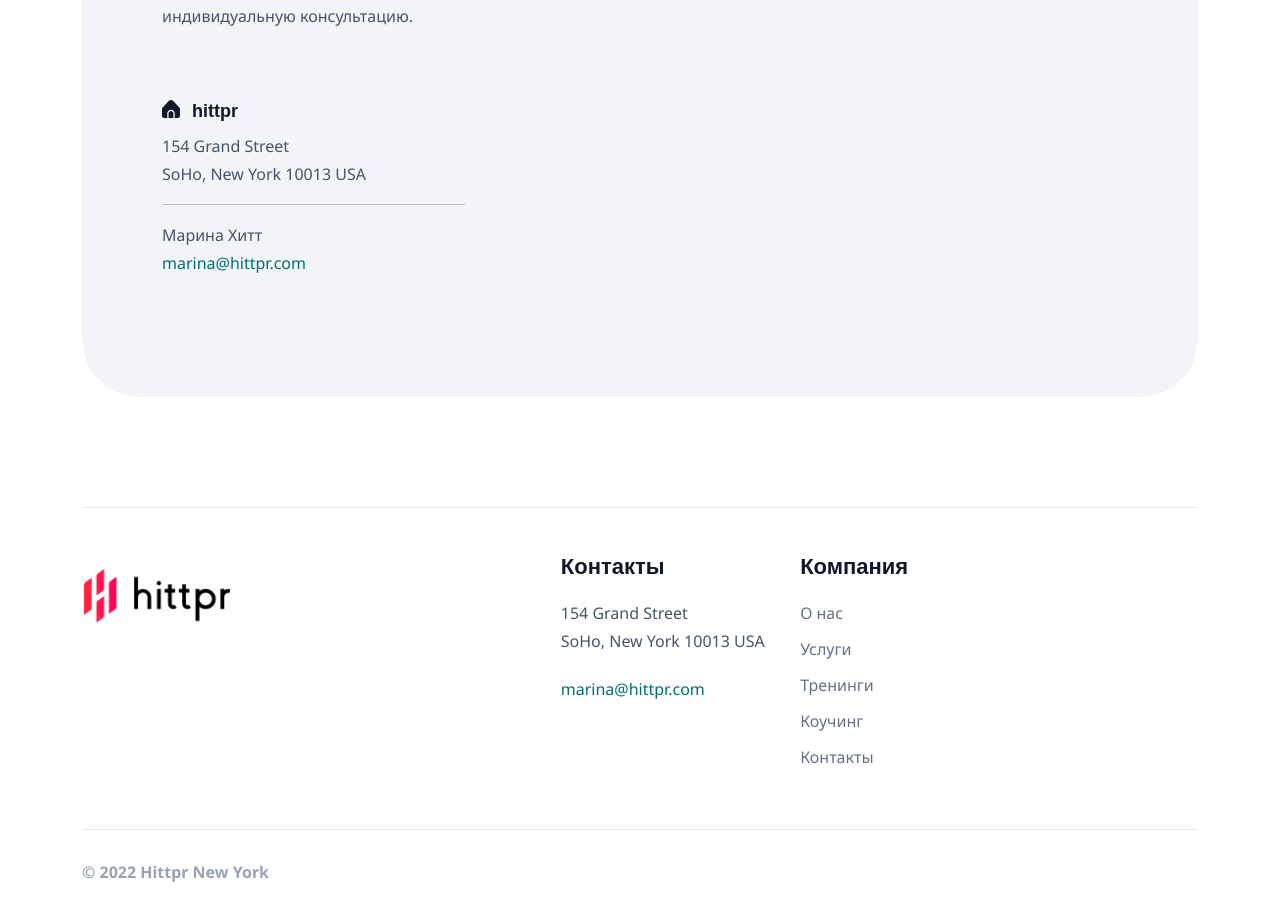
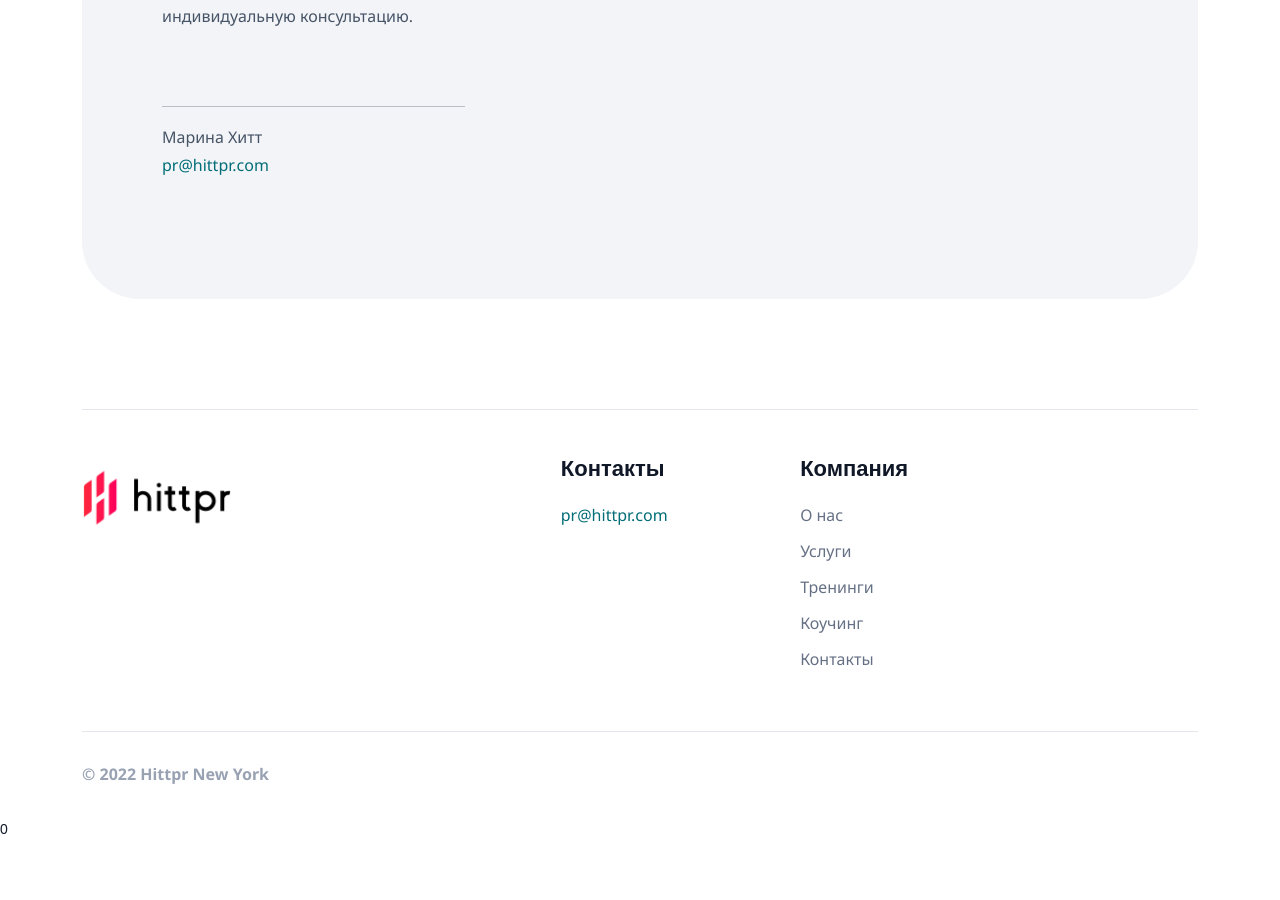
Before and after one commit to olegchursin/hittpr-new, a Next.js app: page /contact in a window 1280 px wide. Shown: the part 562-1462 px from the top of the page. After the commit the page ends 1403 px from the top, so only its background shows below. Built offline with nearby package versions, Linux system fonts and the light colour scheme; a web font is replaced by a local one.

Commit message:
fix: Update contact info

```diff
--- a/components/elements/EmailLink.tsx
+++ b/components/elements/EmailLink.tsx
@@ -2,8 +2,8 @@ import React from 'react';
 
 const EmailLink = () => {
   return (
-    <a href="mailto:marina@hittpr.com?subject = Контакт - hittpr.com">
-      marina@hittpr.com
+    <a href="mailto:pr@hittpr.com?subject = Контакт - hittpr.com">
+      pr@hittpr.com
     </a>
   );
 };
--- a/components/layout/Footer.tsx
+++ b/components/layout/Footer.tsx
@@ -29,12 +29,6 @@ const Footer = () => {
             <div className="col-lg-3 width-20 mb-30">
               <h4 className="text-heading-5">Контакты</h4>
               <div className="mt-20 text-body-text color-gray-600">
-                154 Grand Street
-              </div>
-              <div className=" text-body-text color-gray-600 mb-20">
-                SoHo, New York 10013 USA
-              </div>
-              <div className="text-body-text color-gray-600">
                 <EmailLink />
               </div>
             </div>
--- a/pages/contact.tsx
+++ b/pages/contact.tsx
@@ -35,14 +35,6 @@ function Contact() {
                   </p>
                 </div>
                 <div className="col-lg-4 mb-40">
-                  <h4 className="text-heading-6 color-gray-900 icon-home mb-10 mt-10">
-                    hittpr
-                  </h4>
-                  <p className="text-body-text color-gray-600">
-                    154 Grand Street
-                    <br />
-                    SoHo, New York 10013 USA
-                  </p>
                   <hr />
                   <p className="text-body-text color-gray-600">
                     Марина Хитт
```
